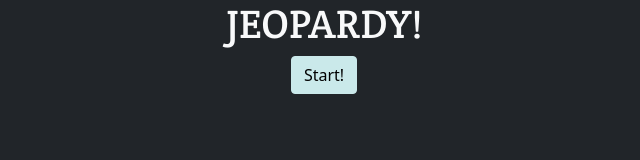
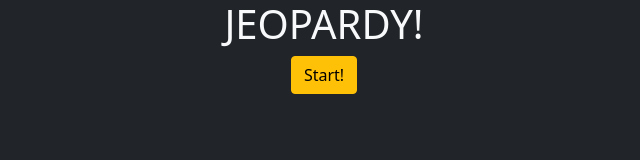
Before and after one commit to Jguedel/Jeopardy, a plain HTML site: page index.html in a window 1280 px wide. Shown: the whole page, without its empty margins (316-956 px from the left). Drawn offline with nearby package versions, Linux system fonts and the light colour scheme; a web font is replaced by a local one.

Commit message:
Add files via upload

```diff
--- a/index.html
+++ b/index.html
@@ -11,7 +11,7 @@
   <link href="https://cdn.jsdelivr.net/npm/bootstrap@5.0.2/dist/css/bootstrap.min.css" rel="stylesheet"
     integrity="sha384-EVSTQN3/azprG1Anm3QDgpJLIm9Nao0Yz1ztcQTwFspd3yD65VohhpuuCOmLASjC" crossorigin="anonymous">
   <!-- did not make theme.css that is generated but can be removed it is just styling for colors and font -->
-  <link rel="stylesheet" href="css/theme.css">
+  <!-- <link rel="stylesheet" href="css/theme.css"> -->
   <link rel="stylesheet" href="https://cdnjs.cloudflare.com/ajax/libs/font-awesome/5.11.2/css/all.min.css">
 </head>
 
```
